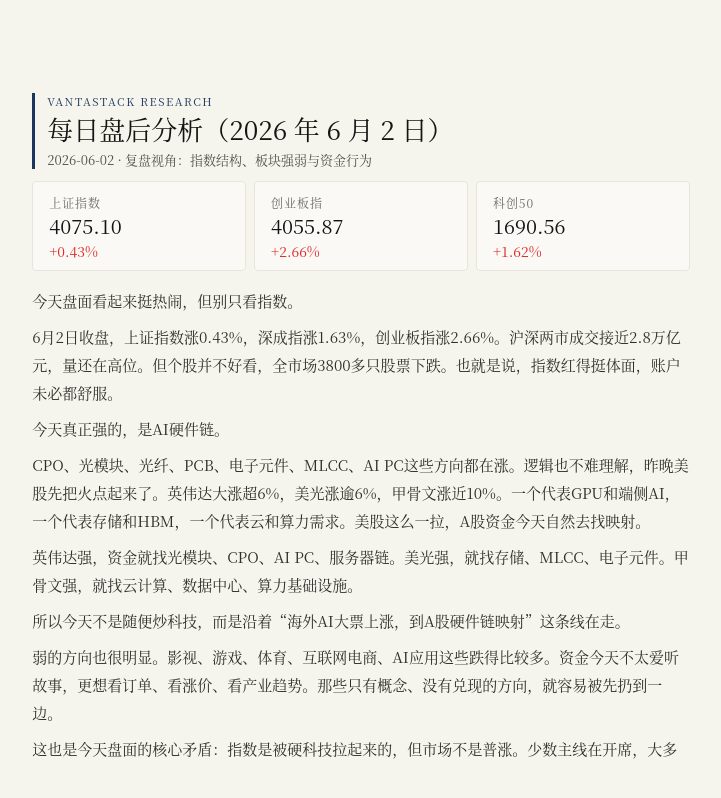
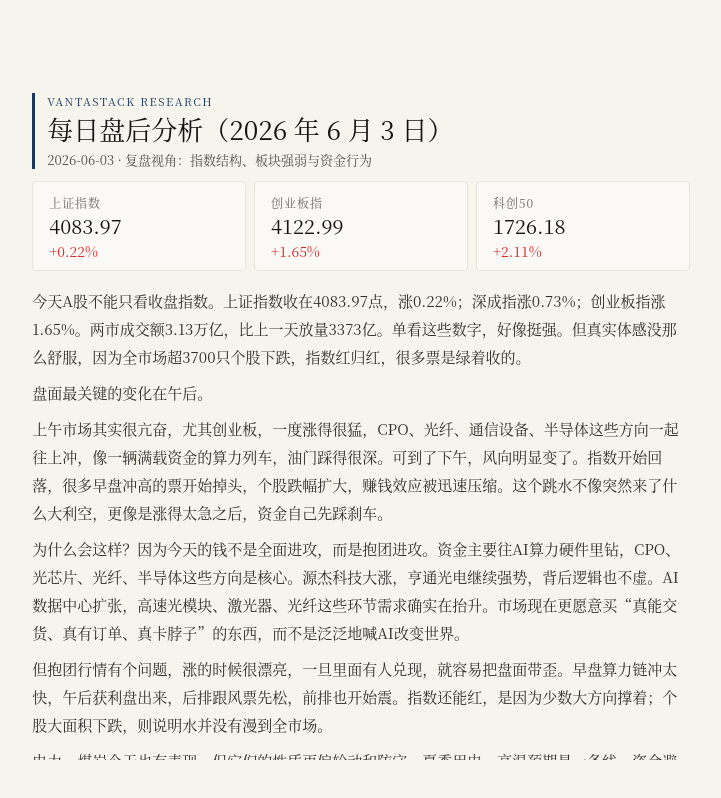
Before and after one commit to cenmen/market-insight, a React (Vite) app in the folder frontend/: page /after-close in a window 1280 px wide. Shown: the whole page, without its empty margins (279-1000 px from the left). Built offline with nearby package versions, Linux system fonts and the light colour scheme; a web font is replaced by a local one.

Commit message:
feat: 更新 ETF 报告页面，移除近期事件影响标题

```diff
--- a/frontend/src/data/afterCloseData.jsx
+++ b/frontend/src/data/afterCloseData.jsx
@@ -1,26 +1,35 @@
 const afterCloseData = {
-  updateDate: '2026-06-02',
+  updateDate: '2026-06-03',
   mainIndexes: [
-    { name: '上证指数', indexValue: '4075.10', changeRate: 0.43 },
-    { name: '创业板指', indexValue: '4055.87', changeRate: 2.66 },
-    { name: '科创50', indexValue: '1690.56', changeRate: 1.62 },
+    { name: '上证指数', indexValue: '4083.97', changeRate: 0.22 },
+    { name: '创业板指', indexValue: '4122.99', changeRate: 1.65 },
+    { name: '科创50', indexValue: '1726.18', changeRate: 2.11 },
   ],
-  conclusion: '操作节奏上，别把结构行情当普涨行情。主线回调可以观察，高潮追涨要谨慎。仓位上保持弹性，核心方向不补跌、成交不塌，可以继续看；如果高位科技开始放量滞涨，后排跟不上，就要适当防守。',
+  conclusion: '资金很充裕，但胆子并不大。它只认硬逻辑，也只抱少数方向。指数红了，午后跳水提醒大家，车还在路上，但弯道已经到了。',
   content: (
     <>
-      <p>今天盘面看起来挺热闹，但别只看指数。</p>
-      <p>6月2日收盘，上证指数涨0.43%，深成指涨1.63%，创业板指涨2.66%。沪深两市成交接近2.8万亿元，量还在高位。但个股并不好看，全市场3800多只股票下跌。也就是说，指数红得挺体面，账户未必都舒服。</p>
-      <p>今天真正强的，是AI硬件链。</p>
-      <p>CPO、光模块、光纤、PCB、电子元件、MLCC、AI PC这些方向都在涨。逻辑也不难理解，昨晚美股先把火点起来了。英伟达大涨超6%，美光涨逾6%，甲骨文涨近10%。一个代表GPU和端侧AI，一个代表存储和HBM，一个代表云和算力需求。美股这么一拉，A股资金今天自然去找映射。</p>
-      <p>英伟达强，资金就找光模块、CPO、AI PC、服务器链。美光强，就找存储、MLCC、电子元件。甲骨文强，就找云计算、数据中心、算力基础设施。</p>
-      <p>所以今天不是随便炒科技，而是沿着“海外AI大票上涨，到A股硬件链映射”这条线在走。</p>
-      <p>弱的方向也很明显。影视、游戏、体育、互联网电商、AI应用这些跌得比较多。资金今天不太爱听故事，更想看订单、看涨价、看产业趋势。那些只有概念、没有兑现的方向，就容易被先扔到一边。</p>
-      <p>这也是今天盘面的核心矛盾：指数是被硬科技拉起来的，但市场不是普涨。少数主线在开席，大多数板块还在门口排队。</p>
-      <p>后面要看三个信号。</p>
-      <p>第一个，看成交额能不能维持。现在两市成交还在高位，这是行情继续折腾的基础。如果指数上涨但成交缩得很快，那就要小心变成权重硬撑。</p>
-      <p>第二个，看CPO、PCB、光模块能不能扛住分歧。真正的主线，不是一天大涨，而是回调有人接，分歧后还能修复。</p>
-      <p>第三个，看隔夜美股科技股脸色。英伟达、美光、甲骨文如果继续强，A股AI硬件链就还有锚。如果它们突然大跌，第二天A股高位方向就容易晃。</p>
-      <p>能看的，还是AI硬件链里有产业支撑的环节，比如CPO、光模块、PCB、AI PC、存储、MLCC、服务器、铜缆高速连接。不能追的，是那种盘中突然拉起来、没有业绩也没有产业催化的纯题材。</p>
+      <p>
+        今天A股不能只看收盘指数。上证指数收在4083.97点，涨0.22%；深成指涨0.73%；创业板指涨1.65%。两市成交额3.13万亿，比上一天放量3373亿。单看这些数字，好像挺强。但真实体感没那么舒服，因为全市场超3700只个股下跌，指数红归红，很多票是绿着收的。
+      </p>
+      <p>盘面最关键的变化在午后。</p>
+      <p>
+        上午市场其实很亢奋，尤其创业板，一度涨得很猛，CPO、光纤、通信设备、半导体这些方向一起往上冲，像一辆满载资金的算力列车，油门踩得很深。可到了下午，风向明显变了。指数开始回落，很多早盘冲高的票开始掉头，个股跌幅扩大，赚钱效应被迅速压缩。这个跳水不像突然来了什么大利空，更像是涨得太急之后，资金自己先踩刹车。
+      </p>
+      <p>
+        为什么会这样？因为今天的钱不是全面进攻，而是抱团进攻。资金主要往AI算力硬件里钻，CPO、光芯片、光纤、半导体这些方向是核心。源杰科技大涨，亨通光电继续强势，背后逻辑也不虚。AI数据中心扩张，高速光模块、激光器、光纤这些环节需求确实在抬升。市场现在更愿意买“真能交货、真有订单、真卡脖子”的东西，而不是泛泛地喊AI改变世界。
+      </p>
+      <p>
+        但抱团行情有个问题，涨的时候很漂亮，一旦里面有人兑现，就容易把盘面带歪。早盘算力链冲太快，午后获利盘出来，后排跟风票先松，前排也开始震。指数还能红，是因为少数大方向撑着；个股大面积下跌，则说明水并没有漫到全市场。
+      </p>
+      <p>
+        电力、煤炭今天也有表现，但它们的性质更偏轮动和防守。夏季用电、高温预期是一条线，资金避险也是一条线。它们能稳盘，但不太像今天真正的进攻主线。相反，互联金融、影视等方向走弱，说明资金对纯情绪票开始降温。没有产业景气托底，只靠题材弹性，午后这种盘面最容易被先卖。
+      </p>
+      <p>
+        后面怎么观察，重点不复杂。成交额如果还能维持高位，同时上涨家数开始修复，那说明市场有机会从抱团走向扩散。可如果还是指数红、个股绿，那就说明钱只愿意待在少数地方，操作难度会继续偏高。算力链要看分歧后的修复，CPO、光纤、光芯片这些核心票不能连续放量走弱，否则主线就要休息。
+      </p>
+      <p>
+        节奏上，我会把今天看成主线加速后的一次剧烈分歧，而不是行情结束。算力硬件还能看，但追高要谨慎，尤其不要追午前已经大幅拉升的后排。半导体、先进封装、PCB、散热这些低位分支，如果后面能接上，行情会更健康。仓位上更适合留余地，急涨不追，跳水不慌，等主线分歧后看谁还能站住。
+      </p>
     </>
   ),
 };
--- a/frontend/src/pages/EtfReport.jsx
+++ b/frontend/src/pages/EtfReport.jsx
@@ -217,7 +217,6 @@ export default function EtfReportPage() {
 
         {data.report.timelineEvents?.length > 0 ? (
           <section>
-            <h2 className='mt-[18pt] mb-[6pt] text-[16pt] leading-[1.25] font-medium text-[#141413]'>近期事件影响</h2>
             <Timeline items={data.report.timelineEvents} />
           </section>
         ) : null}
```
Also changed, not shown: 1 other file (tests, documents, lock files or other folders).
